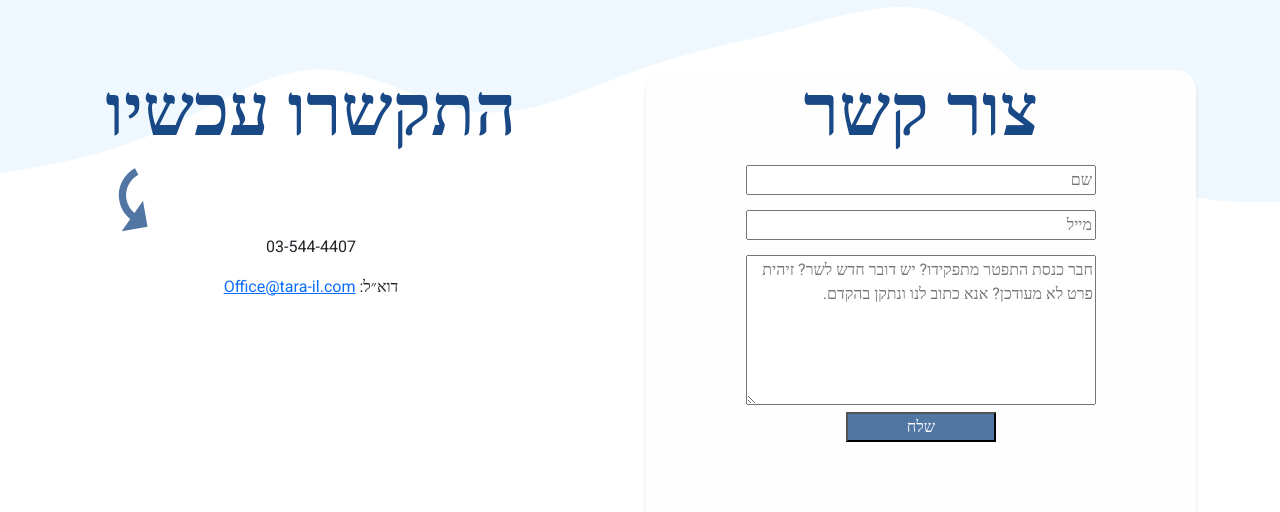
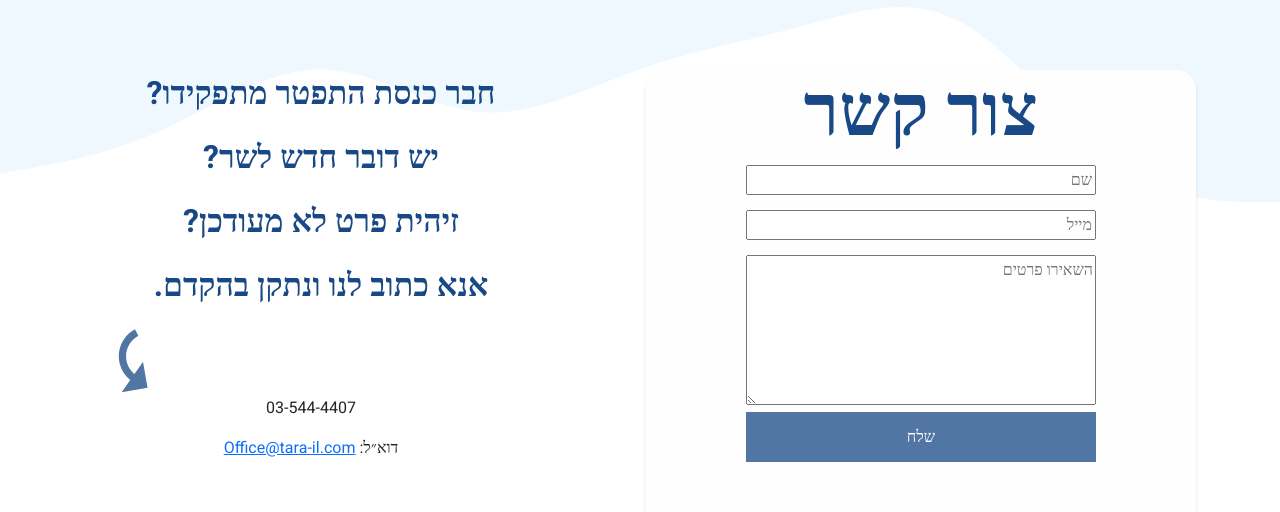
Before and after one commit to TomerBenYehuda/tara-knesset, a React (Create React App) app: page /contactus in a window 1280 px wide. Shown: the part 144-656 px from the top of the page. Built offline with nearby package versions, Linux system fonts and the light colour scheme; no server answers.

Commit message:
contectus

```diff
--- a/src/compoents/ContactUs.jsx
+++ b/src/compoents/ContactUs.jsx
@@ -13,7 +13,7 @@ export default function ContactUs() {
   const navigate = useNavigate()
 
 
-  const goBackHome =()=>{
+  const goBackHome = () => {
     navigate('/')
   }
 
@@ -30,7 +30,12 @@ export default function ContactUs() {
       <Container className='container-contactus' fluid>
         <Row>
           <Col>
-            <h1 className='conh1'>התקשרו עכשיו</h1>
+            <div dir='rtl' className='conh2'>
+              <p>חבר כנסת התפטר מתפקידו?</p>
+              <p>יש דובר חדש לשר?</p>
+              <p>זיהית פרט לא מעודכן?</p>
+              <p >אנא כתוב לנו ונתקן בהקדם.</p>
+            </div>
             <UndoIcon sx={{ fontSize: 70 }} className='undoicao' />
             <p>03-544-4407</p>
             <p><a href='mailto:Office@tara-il.com'>Office@tara-il.com</a> :דוא״ל</p>
@@ -44,7 +49,7 @@ export default function ContactUs() {
               <br />
               <input type="email" placeholder='מייל' />
               <br />
-              <textarea className='msginput' type="text" placeholder='חבר כנסת התפטר מתפקידו? יש דובר חדש לשר? זיהית פרט לא מעודכן? אנא כתוב לנו ונתקן בהקדם.' />
+              <textarea className='msginput' type="text" placeholder='השאירו פרטים' />
               <br />
               <button>שלח</button>
             </div>
--- a/src/index.css
+++ b/src/index.css
@@ -708,6 +708,8 @@ hr {
 
 .contactus {
   padding-top: 90px;
+  margin-bottom: 50px;
+
 }
 
 .container-contactus {
@@ -732,15 +734,26 @@ hr {
   font-size: 72px;
 }
 
+.conh2{
+  color: #184885;
+  font-family: 'Heebo';
+  font-style: normal;
+  font-weight: 700;
+  font-size: 32px;
+  margin-left: 20px;
+}
+
 .form-contactus>input {
   margin-bottom: 15px;
   width: 350px;
 }
 
 .form-contactus>button {
-  width: 150px;
+  width: 350px;
   background-color: #5276A4;
   color: #FFFFFF;
+  height: 50px;
+  border: 0;
 }
 
 .msginput {
@@ -787,6 +800,10 @@ hr {
   .conh1 {
     padding-top: 15px;
     font-size: 48px;
+  }
+
+  .conh2{
+    font-size: 28px;
   }
 
   .undoicao {
```
